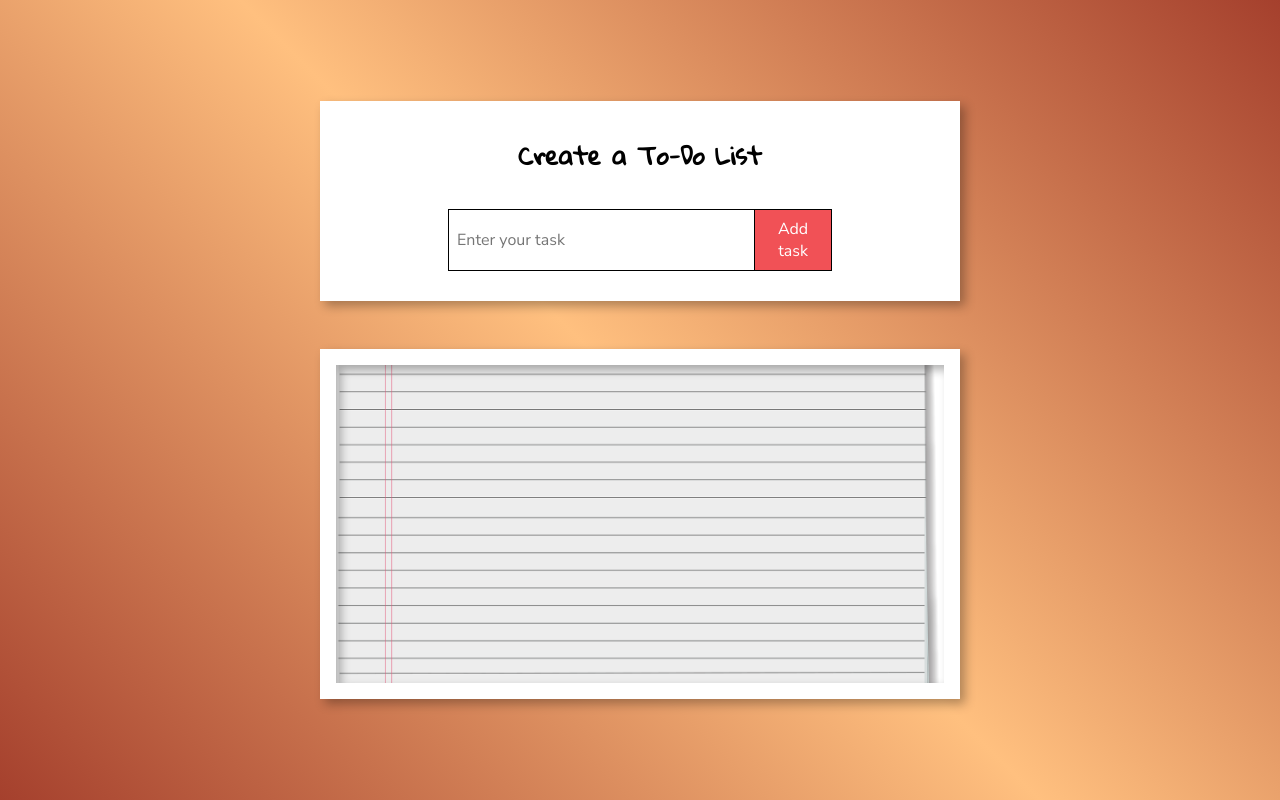
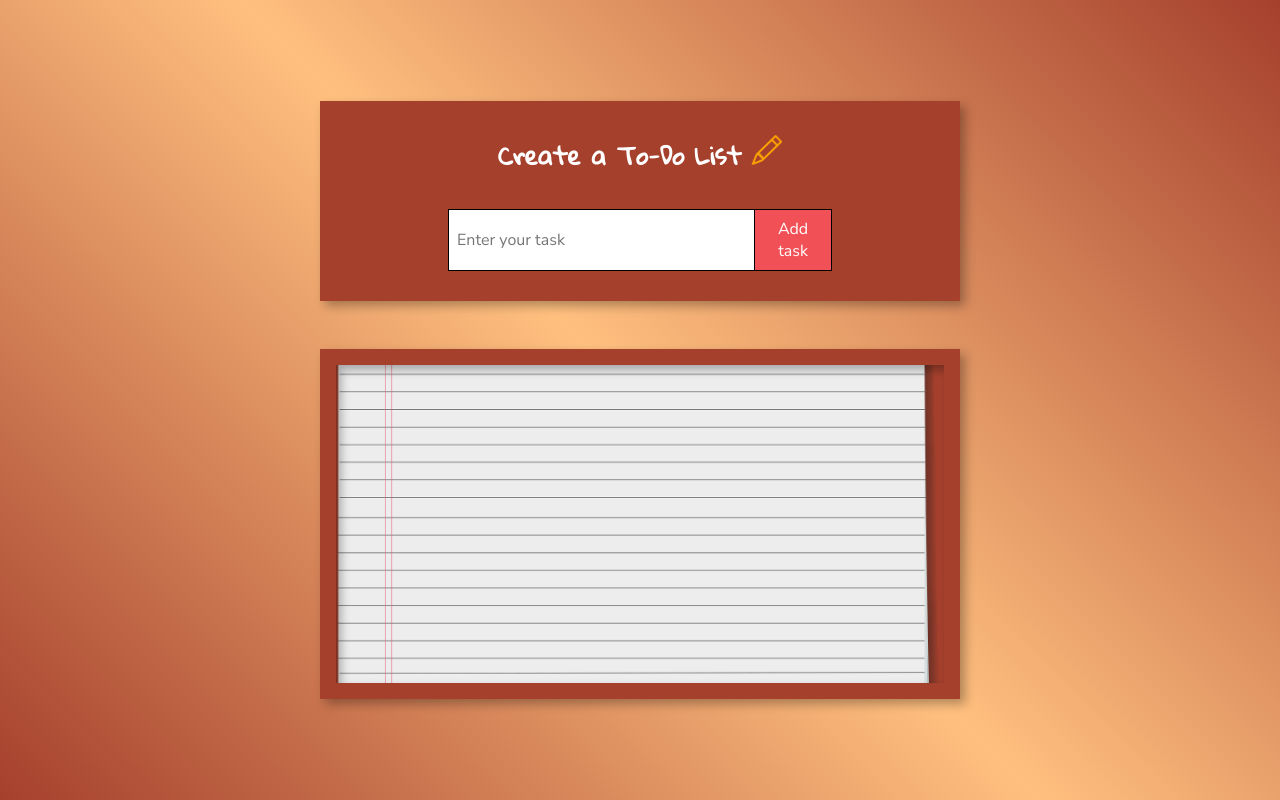
Before and after one commit to Niccar95/To-Do-List-2.0, a website built with Vite: page index.html in a window 1280 px wide. Built offline with nearby package versions, Linux system fonts and the light colour scheme.

Commit message:
general styling complete

```diff
--- a/index.html
+++ b/index.html
@@ -7,7 +7,10 @@
   </head>
   <body>
     <section id="createListSection">
-      <h2 class="listTitle">Create a To-Do List</h2>
+      <h2 class="listTitle">
+        Create a To-Do List
+        <img class="penIcon" src="./src/img/pencil.svg" alt="" />
+      </h2>
       <form type="submit" class="listForm">
         <input
           class="taskInput"
--- a/src/scss/style.scss
+++ b/src/scss/style.scss
@@ -42,7 +42,8 @@ body {
     width: 80%;
     height: 200px;
     box-shadow: 5px 5px 10px rgba(0, 0, 0, 0.3);
-    background-color: white;
+
+    background-color: #a5402d;
 
     @include breakpoints.desktop() {
       width: 50%;
@@ -50,6 +51,35 @@ body {
 
     .listTitle {
       font-family: v.$list-font-family;
+      font-size: 1.2em;
+      color: white;
+      @include breakpoints.desktop() {
+        font-size: 1.5em;
+      }
+
+      .penIcon {
+        width: 25px;
+        animation: wobble 3s ease infinite;
+        @include breakpoints.desktop() {
+          width: 30px;
+        }
+      }
+
+      @keyframes wobble {
+        0%,
+        100% {
+          transform: rotate(0deg);
+        }
+        15%,
+        45%,
+        75% {
+          transform: rotate(-5deg);
+        }
+        30%,
+        60% {
+          transform: rotate(5deg);
+        }
+      }
     }
 
     .listForm {
@@ -96,7 +126,7 @@ body {
     height: 300px;
     padding: 1em;
     box-shadow: 5px 5px 10px rgba(0, 0, 0, 0.3);
-    background-color: white;
+    background-color: #a5402d;
     @include breakpoints.desktop() {
       width: 50%;
       height: 350px;
```
Also changed, not shown: src/img/pencil.svg (added).
